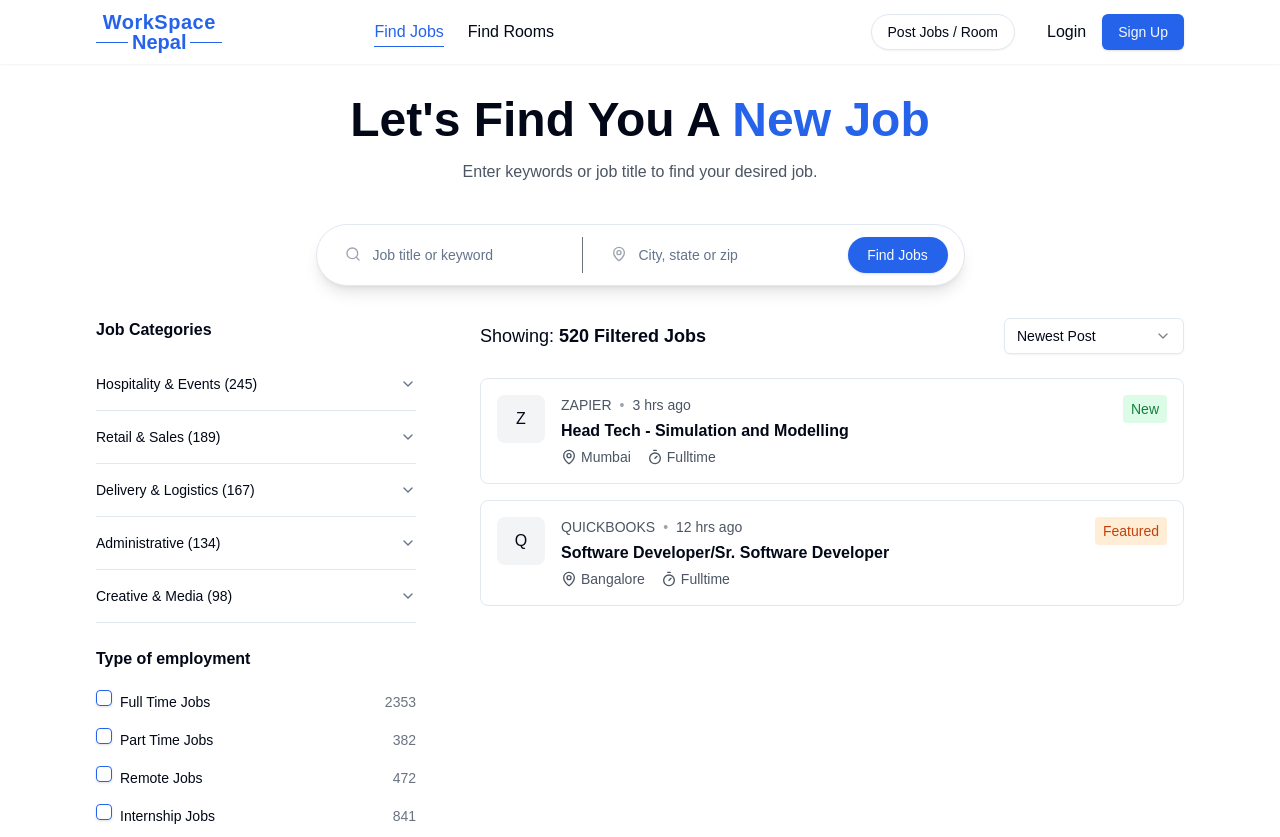
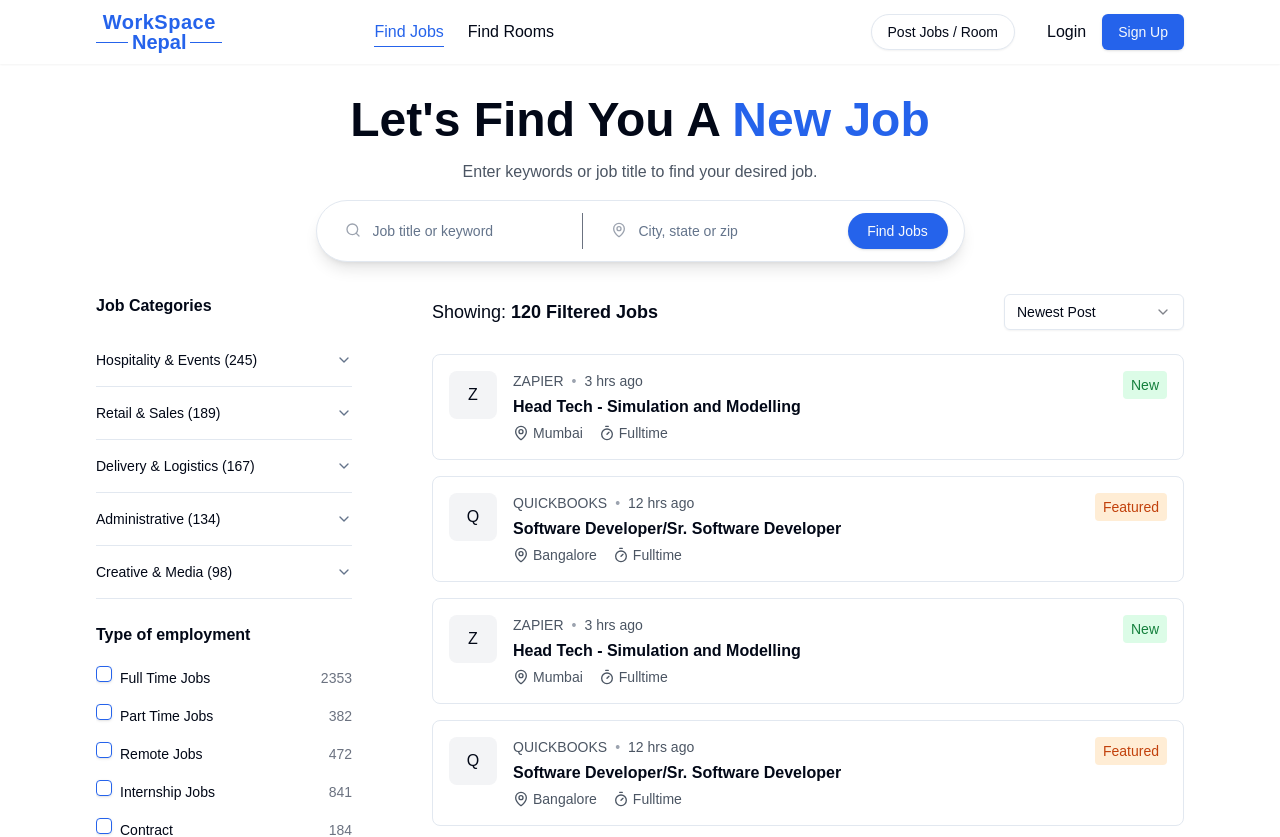
Before and after one commit to rajinsakha/quick-job, a Next.js app: page / in a window 1280 px wide. Shown: the top 837 px of the page. Built offline with nearby package versions, Linux system fonts and the light colour scheme.

Commit message:
fixed-filter-layout

```diff
--- a/components/containers/Hero.tsx
+++ b/components/containers/Hero.tsx
@@ -18,7 +18,7 @@ const Hero = ({ type, desc }: HeroProps) => {
           New {type}
         </span>
       </h1>
-      <p className="text-gray-600 mb-6 text-center">{desc}</p>
+      <p className="text-gray-600  text-center">{desc}</p>
 
       {type === "Job" ? <JobSearchForm /> : <RoomSearchForm />}
     </section>
--- a/components/containers/JobSection.tsx
+++ b/components/containers/JobSection.tsx
@@ -9,25 +9,30 @@ import {
 
 import JobFilters from "../filters/JobFilters";
 import MobileFilters from "../filters/MobileFilters";
+import { ScrollArea } from "../ui/scroll-area";
 
 const JobSection = () => {
   return (
-    <div className="grid grid-cols-1 lg:grid-cols-3 gap-6 lg:gap-16 items-start">
+    <div className="flex flex-col lg:flex-row gap-6 lg:gap-16">
       {/* Filters Section */}
-      <div className="hidden lg:block lg:col-span-1">
-        <JobFilters />
+      <div className="hidden lg:block lg:w-1/4 shrink-0">
+        <div className="sticky top-24">
+          <ScrollArea className="h-[calc(100vh-8rem)] pr-4">
+            <JobFilters />
+          </ScrollArea>
+        </div>
       </div>
 
-      <div className="lg:hidden">
+      <div className="lg:hidden w-full mb-6">
         <MobileFilters type="Job" />
       </div>
 
       {/* Job Listings Section */}
-      <div className="col-span-1 lg:col-span-2 space-y-6 w-full">
+      <div className="flex-1 space-y-6 w-full">
         {/* Header with Sorting */}
         <div className="flex flex-col gap-4 sm:flex-row justify-between items-center">
           <h2 className="text-lg">
-            Showing: <span className="font-semibold">520 Filtered Jobs</span>
+            Showing: <span className="font-semibold">120 Filtered Jobs</span>
           </h2>
           <Select defaultValue="newest">
             <SelectTrigger className="w-[180px]">
@@ -41,9 +46,9 @@ const JobSection = () => {
           </Select>
         </div>
 
-        {/* Job Cards */}
+
         <div className="space-y-4">
-          <JobCard
+        <JobCard
             id={1}
             company="ZAPIER"
             title="Head Tech - Simulation and Modelling"
@@ -61,10 +66,106 @@ const JobSection = () => {
             timeAgo="12 hrs ago"
             isFeatured
           />
+           <JobCard
+            id={1}
+            company="ZAPIER"
+            title="Head Tech - Simulation and Modelling"
+            location="Mumbai"
+            type="Fulltime"
+            timeAgo="3 hrs ago"
+            isNew
+          />
+          <JobCard
+            id={2}
+            company="QUICKBOOKS"
+            title="Software Developer/Sr. Software Developer"
+            location="Bangalore"
+            type="Fulltime"
+            timeAgo="12 hrs ago"
+            isFeatured
+          />
+           <JobCard
+            id={1}
+            company="ZAPIER"
+            title="Head Tech - Simulation and Modelling"
+            location="Mumbai"
+            type="Fulltime"
+            timeAgo="3 hrs ago"
+            isNew
+          />
+          <JobCard
+            id={2}
+            company="QUICKBOOKS"
+            title="Software Developer/Sr. Software Developer"
+            location="Bangalore"
+            type="Fulltime"
+            timeAgo="12 hrs ago"
+            isFeatured
+          />
+
         </div>
       </div>
     </div>
-  );
-};
+  )
+}
 
-export default JobSection;
+export default JobSection
+
+// const JobSection = () => {
+//   return (
+//     <div className="grid grid-cols-1 lg:grid-cols-3 gap-6 lg:gap-16 items-start">
+//       {/* Filters Section */}
+//       <div className="hidden lg:block lg:col-span-1">
+//         <JobFilters />
+//       </div>
+
+//       <div className="lg:hidden">
+//         <MobileFilters type="Job" />
+//       </div>
+
+//       {/* Job Listings Section */}
+//       <div className="col-span-1 lg:col-span-2 space-y-6 w-full">
+//         {/* Header with Sorting */}
+//         <div className="flex flex-col gap-4 sm:flex-row justify-between items-center">
+//           <h2 className="text-lg">
+//             Showing: <span className="font-semibold">520 Filtered Jobs</span>
+//           </h2>
+//           <Select defaultValue="newest">
+//             <SelectTrigger className="w-[180px]">
+//               <SelectValue placeholder="Sort by" />
+//             </SelectTrigger>
+//             <SelectContent>
+//               <SelectItem value="newest">Newest Post</SelectItem>
+//               <SelectItem value="relevant">Most Relevant</SelectItem>
+//               <SelectItem value="salary">Highest Salary</SelectItem>
+//             </SelectContent>
+//           </Select>
+//         </div>
+
+//         {/* Job Cards */}
+//         <div className="space-y-4">
+//           <JobCard
+//             id={1}
+//             company="ZAPIER"
+//             title="Head Tech - Simulation and Modelling"
+//             location="Mumbai"
+//             type="Fulltime"
+//             timeAgo="3 hrs ago"
+//             isNew
+//           />
+//           <JobCard
+//             id={2}
+//             company="QUICKBOOKS"
+//             title="Software Developer/Sr. Software Developer"
+//             location="Bangalore"
+//             type="Fulltime"
+//             timeAgo="12 hrs ago"
+//             isFeatured
+//           />
+//         </div>
+//       </div>
+//     </div>
+//   );
+// };
+
+// export default JobSection;
--- a/components/containers/RoomSection.tsx
+++ b/components/containers/RoomSection.tsx
@@ -1,34 +1,33 @@
-import {
-  Select,
-  SelectContent,
-  SelectItem,
-  SelectTrigger,
-  SelectValue,
-} from "@/components/ui/select";
+import { Select, SelectContent, SelectItem, SelectTrigger, SelectValue } from "@/components/ui/select"
+import { ScrollArea } from "@/components/ui/scroll-area"
 
-import RoomCard from "../cards/RoomCard";
-import RoomFilters from "../filters/RoomFilters";
-import MobileFilters from "../filters/MobileFilters";
+import RoomCard from "../cards/RoomCard"
+import RoomFilters from "../filters/RoomFilters"
+import MobileFilters from "../filters/MobileFilters"
 
 const RoomSection = () => {
   return (
-    <div className="grid grid-cols-1 lg:grid-cols-3 gap-6 lg:gap-16 items-start">
+    <div className="flex flex-col lg:flex-row gap-6 lg:gap-16">
       {/* Filters Section */}
-      <div className="hidden lg:block lg:col-span-1">
-        <RoomFilters />
+      <div className="hidden lg:block lg:w-1/4 shrink-0">
+        <div className="sticky top-24">
+          <ScrollArea className="h-[calc(100vh-8rem)] pr-4">
+            <RoomFilters />
+          </ScrollArea>
+        </div>
       </div>
 
-      <div className="lg:hidden">
+      <div className="lg:hidden w-full mb-6">
         <MobileFilters type="Room" />
       </div>
 
       {/* Job Listings Section */}
-      <div className="col-span-1 lg:col-span-2 space-y-6 w-full">
+      <div className="flex-1 space-y-6 w-full">
         {/* Header with Sorting */}
         <div className="flex flex-col gap-4 sm:flex-row justify-between items-center">
           <h2 className="text-lg">
             Showing: <span className="font-semibold">120 Filtered Rooms</span>
-        </h2>
+          </h2>
           <Select defaultValue="newest">
             <SelectTrigger className="w-[180px]">
               <SelectValue placeholder="Sort by" />
@@ -47,10 +46,15 @@ const RoomSection = () => {
           <RoomCard />
           <RoomCard />
           <RoomCard />
+          <RoomCard />
+          <RoomCard />
+          <RoomCard />
+          <RoomCard />
+          {/* Add more RoomCard components as needed */}
         </div>
       </div>
     </div>
-  );
-};
+  )
+}
 
-export default RoomSection;
+export default RoomSection
--- a/components/form/auth-form/LoginForm.tsx
+++ b/components/form/auth-form/LoginForm.tsx
@@ -21,7 +21,7 @@ import { EyeOffIcon, EyeIcon } from "lucide-react";
 import { Button } from "../../ui/button";
 import Link from "next/link";
 import { Separator } from "../../ui/separator";
-import { setToken } from "@/lib/redux/features/authReducer";
+import { setIsLoggedIn, setToken } from "@/lib/redux/features/authReducer";
 import { login } from "@/services/auth-api";
 import { useAppDispatch } from "@/lib/redux/hooks";
 import { useToast } from "@/hooks/use-toast";
@@ -61,6 +61,7 @@ export default function LoginForm() {
       const res = await login(data);
       if (res.status === 200) {
         dispatch(setToken(res.data.token));
+        dispatch(setIsLoggedIn(true));
       }
       toast({
         variant: "default",
--- a/hooks/use-check-token.tsx
+++ b/hooks/use-check-token.tsx
@@ -14,8 +14,10 @@ const useCheckToken = () => {
       setAuthToken(token);
 
       // First API call - Verify token
-      const response = await apiBase.post("/auth/check-token/", {
-        token,
+      const response = await apiBase.get("/auth/check-token/", {
+        headers: {
+          Authorization: `TOKEN ${token}`,
+        },
       });
       if (response.status === 200) {
         dispatch(setIsLoggedIn(true));
```
Also changed, not shown: services/auth-api.ts (+2 -6 lines).
